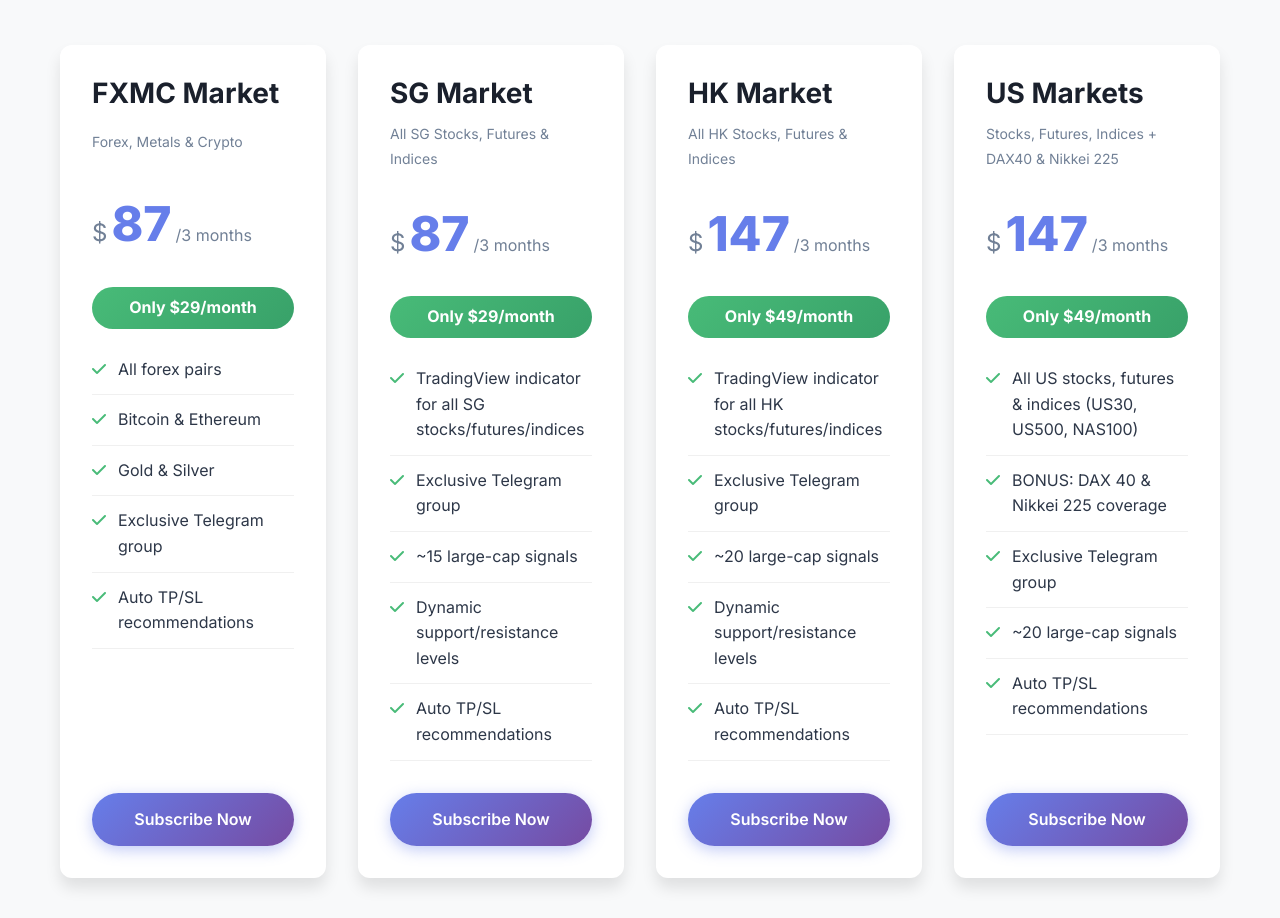
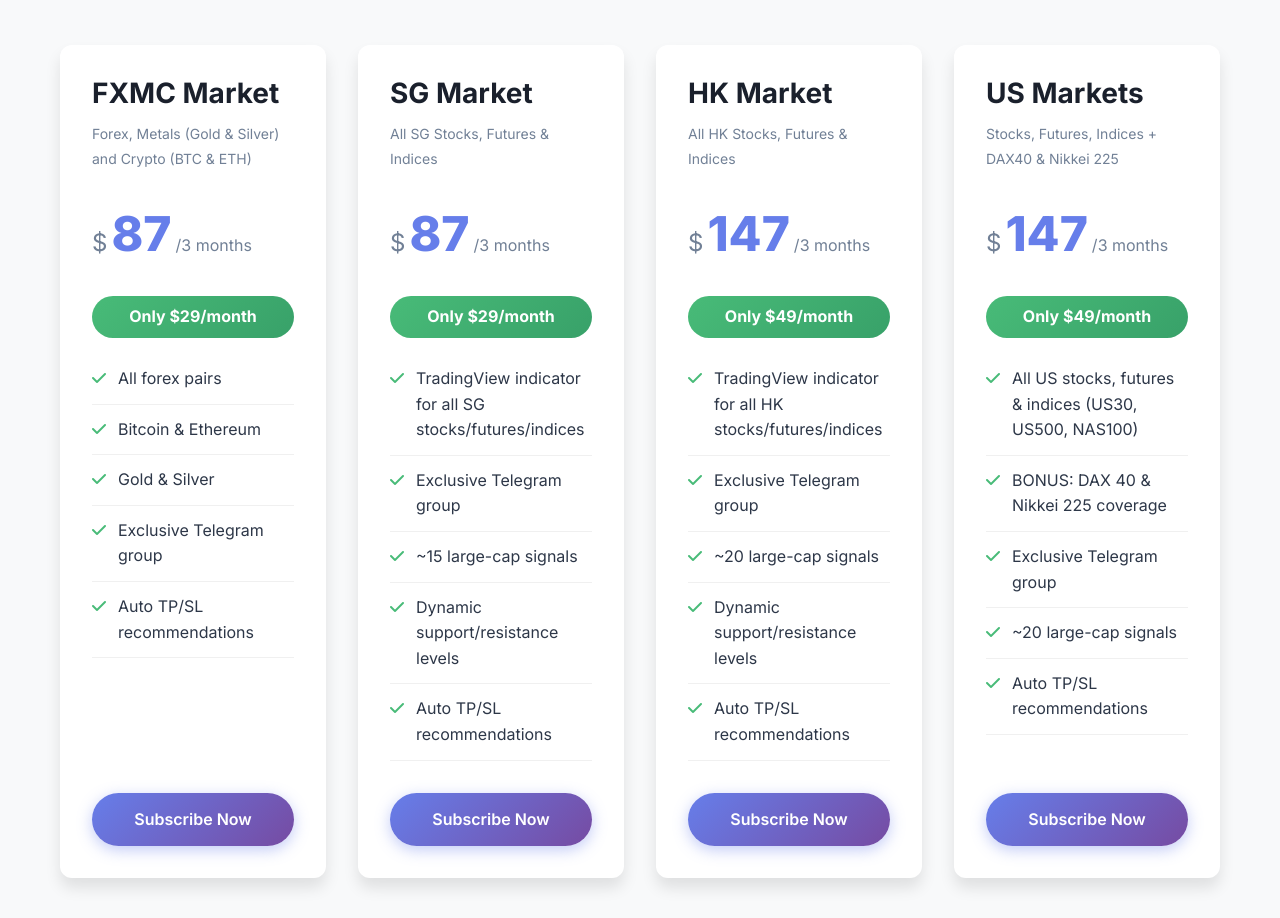
Before and after one commit to josephhocw/Indicator-Subscription, a plain HTML site: page index.html in a window 1280 px wide. Shown: the part 3157-4075 px from the top of the page. Drawn offline with nearby package versions, Linux system fonts and the light colour scheme.

Commit message:
Update index.html

```diff
--- a/index.html
+++ b/index.html
@@ -228,7 +228,7 @@
                 <div class="pricing-card" data-aos="fade-up" data-aos-delay="100">
                     <div class="plan-header">
                         <h3>FXMC Market</h3>
-                        <p>Forex, Metals & Crypto</p>
+                        <p>Forex, Metals (Gold & Silver) and Crypto (BTC & ETH)</p>
                     </div>
                     <div class="plan-price">
                         <span class="currency">$</span>
```
